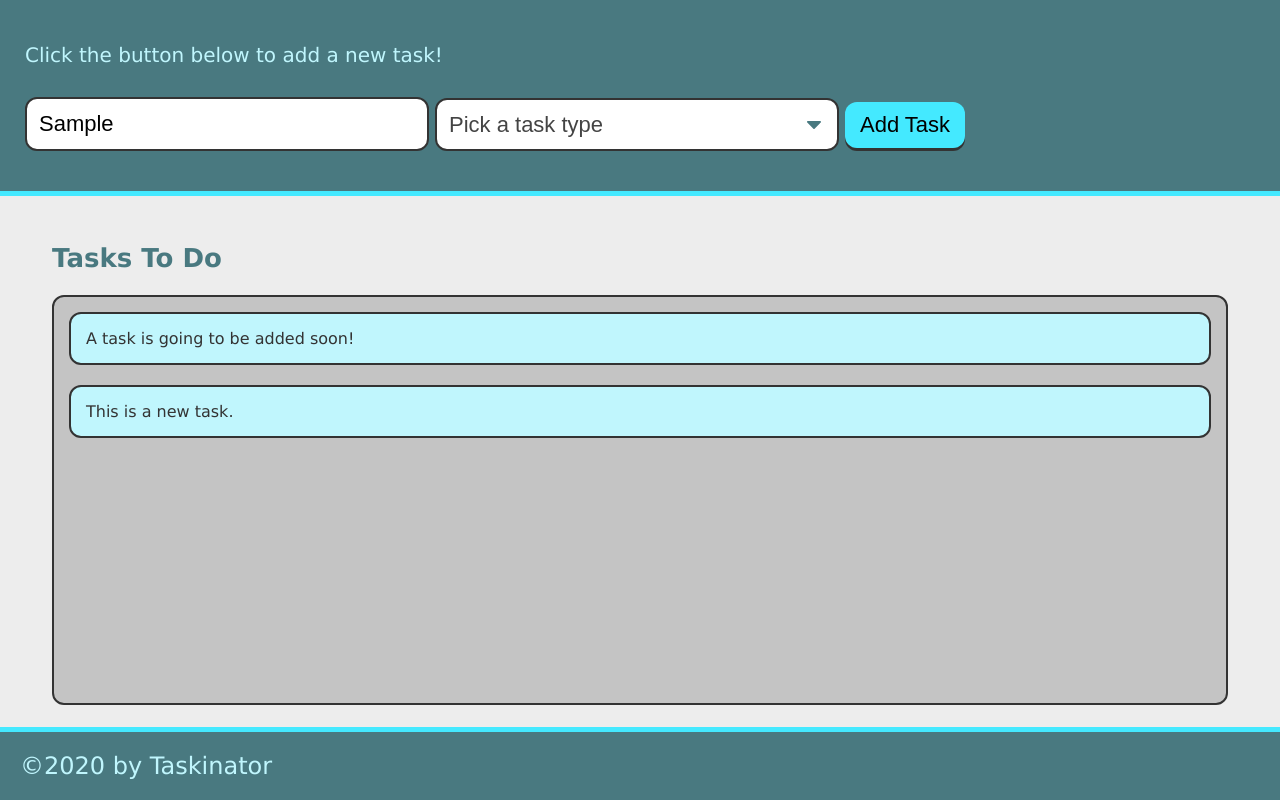
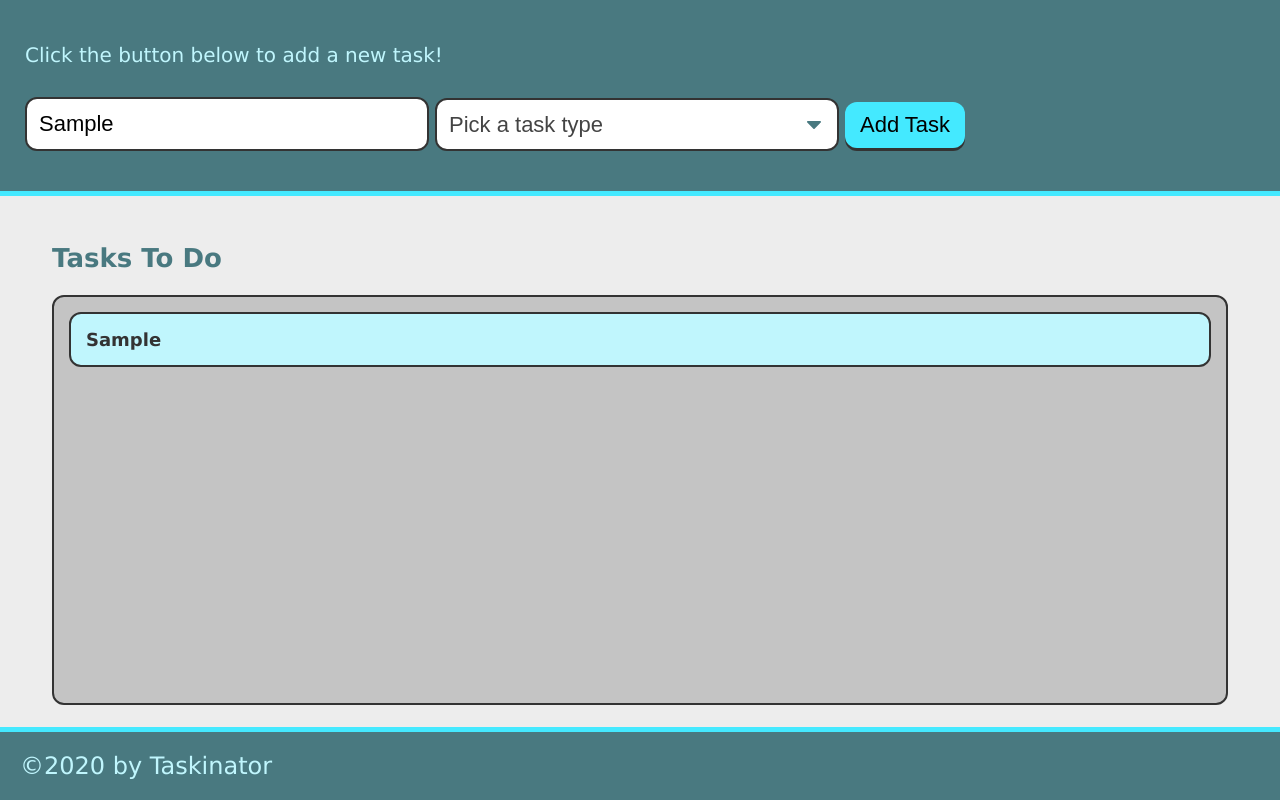
Before and after one commit to jeffreydollente/Taskinator, a plain HTML site: page index.html in a window 1280 px wide. Both pictures are taken after typing "Sample" into the empty fields and a click on the button "Add Task". Drawn offline with Linux system fonts and the light colour scheme.

Commit message:
commit submit

```diff
--- a/assets/js/script.js
+++ b/assets/js/script.js
@@ -3,12 +3,24 @@ var formEl = document.querySelector("#task-form");
 var tasksToDoEl = document.querySelector("#tasks-to-do");
 
 var createTaskHandler = function(event) {
-console.log(event);
     event.preventDefault();
+    var taskNameInput = document.querySelector("input[name='task-name']").value;
+    var taskTypeInput = document.querySelector("select[name='task-type']").value;
+    console.log(taskTypeInput);
+    // create list item
+var listItemEl = document.createElement("li");
+listItemEl.className = "task-item";
 
-    var listItemEl = document.createElement("li");
-    listItemEl.className = "task-item";
-    listItemEl.textContent = "This is a new task.";
-    tasksToDoEl.appendChild(listItemEl);
-  };
+// create div to hold task info and add to list item
+var taskInfoEl = document.createElement("div");
+// give it a class name
+taskInfoEl.className = "task-info";
+// add HTML content to div
+taskInfoEl.innerHTML = "<h3 class='task-name'>" + taskNameInput + "</h3><span class='task-type'>" + taskTypeInput + "</span>";
+
+listItemEl.appendChild(taskInfoEl);
+
+// add entire list item to list
+tasksToDoEl.appendChild(listItemEl);
+};
   formEl.addEventListener("submit", createTaskHandler);
--- a/index.html
+++ b/index.html
@@ -33,7 +33,7 @@
         <section class="task-list-wrapper">
             <h2 class="list-title">Tasks To Do</h2>
             <ul class="task-list" id="tasks-to-do">
-                <li class="task-item">A task is going to be added soon!</li>
+                <li></li>
             </ul>
         </section>
     </main>
```
